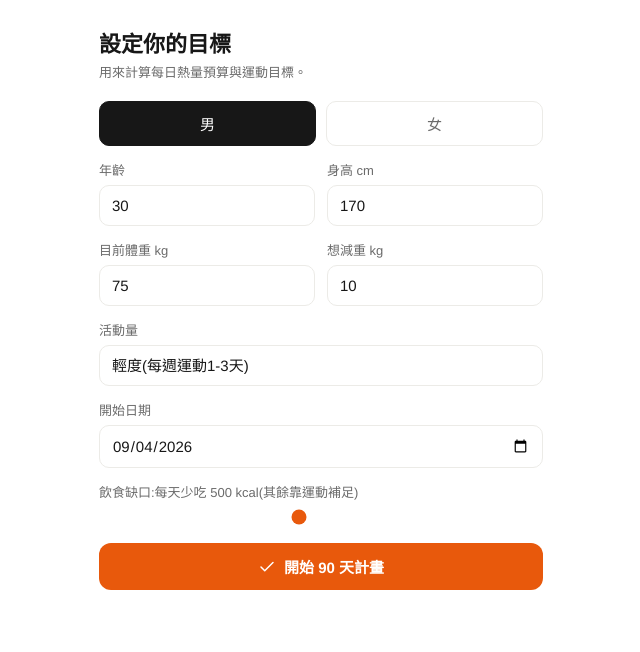
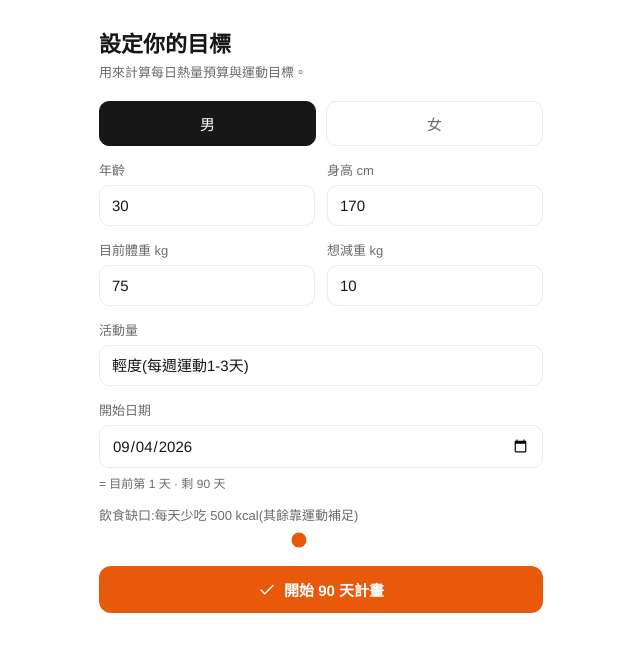
Before and after one commit to s243355/nutrition-tracker, a React (Vite) app in the folder nutrition-tracker-deploy/: page / in a window 1280 px wide. Shown: the top 652 px of the page, without its empty margins (319-959 px from the left). Built offline with nearby package versions, Linux system fonts and the light colour scheme.

Commit message:
Add files via upload

```diff
--- a/nutrition-tracker-deploy/src/App.jsx
+++ b/nutrition-tracker-deploy/src/App.jsx
@@ -559,6 +559,18 @@ function ProfileForm({ initial, onSave }) {
       </Field>
       <Field label="開始日期">
         <input type="date" style={inputStyle} value={f.startDate} onChange={set("startDate")} />
+        {(() => {
+          const el = Math.max(0, daysBetween(f.startDate, todayStr()));
+          const dayNo = el + 1, left = Math.max(0, PLAN_DAYS - el);
+          return (
+            <div style={{ display: "flex", alignItems: "center", justifyContent: "space-between", marginTop: 6 }}>
+              <span style={{ fontSize: 12, color: C.sub }}>= 目前第 {dayNo} 天 · 剩 {left} 天</span>
+              {f.startDate !== todayStr() && (
+                <button onClick={() => setF({ ...f, startDate: todayStr() })} style={{ background: "none", border: "none", color: C.cal, fontSize: 12, cursor: "pointer", fontFamily: FONT }}>設為今天</button>
+              )}
+            </div>
+          );
+        })()}
       </Field>
       <Field label={`飲食缺口:每天少吃 ${f.dietDeficit} kcal(其餘靠運動補足)`}>
         <input type="range" min="300" max="750" step="50" value={f.dietDeficit}
```
